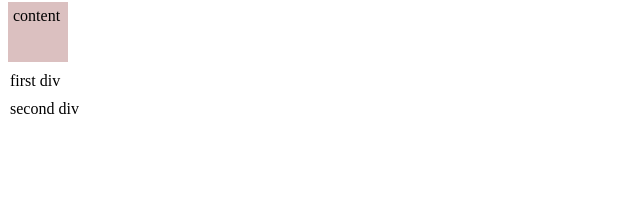
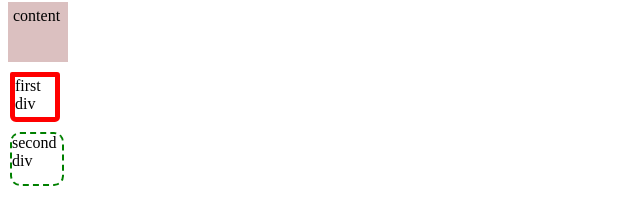
Before and after one commit to NirmalSingh3/CSS3, a plain HTML site: page level4/index.html in a window 1280 px wide. Shown: the whole page, without its empty margins (0-640 px from the left). Drawn offline with Linux system fonts and the light colour scheme.

Commit message:
level4 box model complete

```diff
--- a/level4/index.html
+++ b/level4/index.html
@@ -20,16 +20,27 @@
         }
         #first
         {
+            height: 50px;
+            width: 50px;
             margin: 10px;
+            border: 5px solid red;
+            border-radius: 2px 3px 5px 6px;
+            box-sizing: border-box;
         }
         #sec
         {
+            height: 50px;
+            width: 50px;
             margin: 10px;
+            border: 2px dashed green;
+            border-radius: 10px;
+            /* box-sizing: content-box; by default */
         }
     </style>
 </head>
 <body>
     <!-- margin->border->padding->content -->
+     <!-- border and padding are counetd in the height and width of the element while margin is not bcoz its common for elemnts selects whose margon value is more -->
      <div class="padding">
         content
      </div>
```
